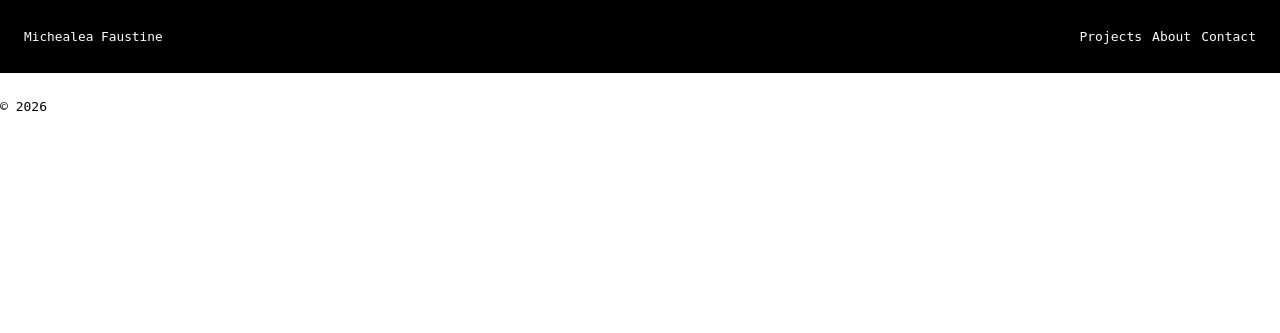
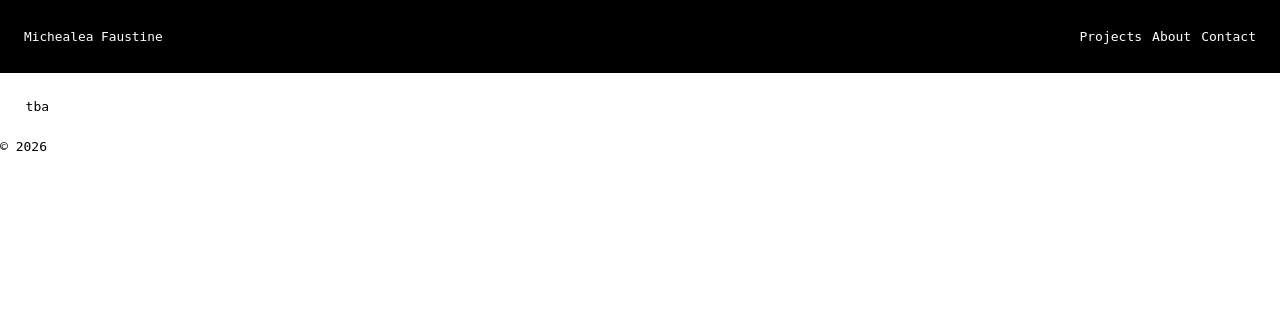
Before and after one commit to Michxz312/portfolio, a Flask app: page /project/meal in a window 1280 px wide. Shown: the top 333 px of the page. Run offline with Flask 3, Linux system fonts and the light colour scheme.

```diff
--- a/templates/projects/meal.html
+++ b/templates/projects/meal.html
@@ -1,5 +1,5 @@
 {% extends "index.html" %}
 
 {% block content %}
-
+    <p>tba</p>
 {% endblock %}
```
Also changed, not shown: templates/projects/LP/LP.html (renamed from templates/projects/LP.html).
